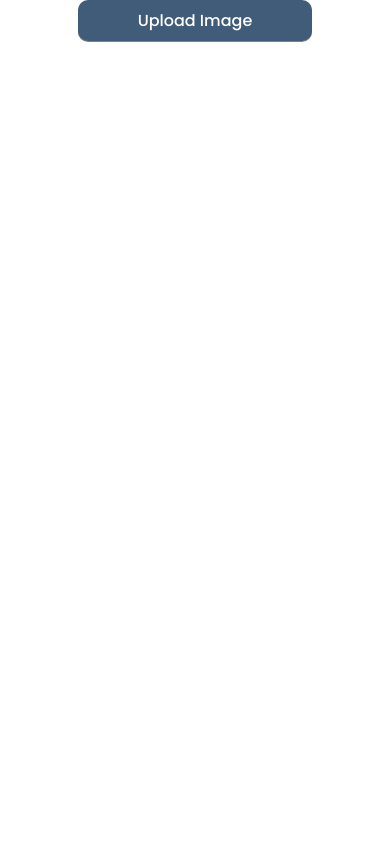
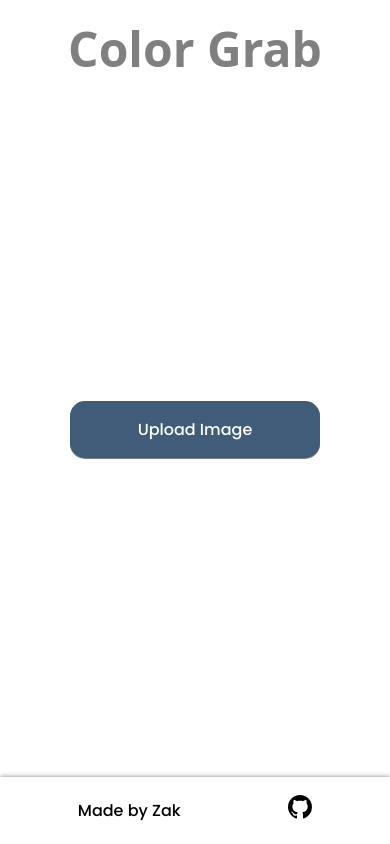
Before and after one commit to zeeshan-ahmad-khan/color-grab, a React (Vite) app: page / in a window 390 px wide. Built offline with nearby package versions, Linux system fonts and the light colour scheme.

Commit message:
updated ui

```diff
--- a/package.json
+++ b/package.json
@@ -10,7 +10,8 @@
   },
   "dependencies": {
     "react": "^18.2.0",
-    "react-dom": "^18.2.0"
+    "react-dom": "^18.2.0",
+    "react-icons": "^4.10.1"
   },
   "devDependencies": {
     "@types/react": "^18.0.26",
--- a/src/App.css
+++ b/src/App.css
@@ -1,96 +1,4 @@
-.grab {
-  max-width: 750px;
-  width: 70%;
-  height: 100%;
-  margin: 0 auto;
+a {
+  color: initial;
+  text-decoration: none;
 }
-
-.container {
-  display: flex;
-  align-items: center;
-  justify-content: center;
-}
-
-.input-group {
-  position: relative;
-  display: flex;
-  align-items: center;
-  justify-content: center;
-  width: 100%;
-}
-
-.input-group button {
-  all: unset;
-  width: 80%;
-  height: 100%;
-  border-radius: 10px;
-  padding: 0.5rem;
-  text-align: center;
-  background-color: #415c78;
-  color: white;
-  cursor: pointer;
-  box-shadow: 0px 1px gray;
-}
-
-#upload {
-  position: absolute;
-  top: 0;
-  width: 100%;
-  height: 100%;
-  opacity: 0;
-  border: 1px solid black;
-}
-
-#image-canvas {
-  max-width: 450px;
-  max-height: 450px;
-  display: none;
-}
-
-#output {
-  display: flex;
-  align-items: center;
-  justify-content: center;
-  flex-wrap: wrap;
-  gap: 0.5rem;
-}
-
-.outer {
-  width: 100%;
-  display: flex;
-  flex-direction: column;
-  align-items: center;
-  justify-content: center;
-  row-gap: 1rem;
-}
-
-.display-image {
-  max-width: 80%;
-  min-height: 240px;
-  border-radius: 10px;
-  box-shadow: 0px 0px 10px black;
-}
-
-.wrapper {
-  width: 70px;
-  display: flex;
-  flex-direction: column;
-  align-items: center;
-  justify-content: center;
-  gap: 0.5rem;
-  overflow: hidden;
-  cursor: pointer;
-}
-
-.color {
-  width: 50px;
-  aspect-ratio: 1;
-  border-radius: 50%;
-  box-shadow: 0 3px rgba(0, 0, 0, 0.7);
-}
-
-.hex {
-  font-size: 0.7rem;
-  padding: 0.3rem;
-  border-radius: 5px;
-}
--- a/src/App.tsx
+++ b/src/App.tsx
@@ -1,8 +1,16 @@
 import "./App.css";
-import ColorGrab from "./components/ColorGrab";
+import ColorGrab from "./components/ColorGrab/ColorGrab";
+import Footer from "./components/Footer/Footer";
+import Header from "./components/Header/Header";
 
 function App() {
-  return <ColorGrab />;
+  return (
+    <div id="App">
+      <Header />
+      <ColorGrab />
+      <Footer />
+    </div>
+  );
 }
 
 export default App;
--- a/src/components/ColorGrab.tsx
+++ b/src/components/ColorGrab/ColorGrab.tsx
@@ -1,8 +1,10 @@
+import "./colorgrab.css";
 import { useEffect, useRef, useState } from "react";
-import { getRgbValuesArray, rgbToHex } from "../utils/converter";
-import { clusterType } from "../types/utilTypes";
-import { kmeans } from "../algorithms/kmeans";
-import { compressImage } from "../algorithms/compress";
+import { getRgbValuesArray, rgbToHex } from "../../utils/converter";
+import { clusterType } from "../../types/utilTypes";
+import { kmeans } from "../../algorithms/kmeans";
+import { compressImage } from "../../algorithms/compress";
+import Loader from "../Loader/Loader";
 
 function ColorGrab() {
   const [colors, setColors] = useState<string[]>([]);
@@ -55,8 +57,10 @@ function ColorGrab() {
 
   return (
     <div className="grab">
-      {isLoading && <h1>LOADING...</h1>}
       <div className="container">
+        {isLoading ? (
+          <Loader />
+        ) : (
           <div className="outer">
             <div className="input-group">
               <button>Upload Image</button>
@@ -75,19 +79,27 @@ function ColorGrab() {
                     key={i}
                     onClick={() => {
                       navigator.clipboard.writeText(clr);
-                    alert("Color Copied!");
+                      alert(`${clr.toUpperCase()} Color Copied!`);
                     }}
                   >
-                  <div className="color" style={{ backgroundColor: clr }}></div>
+                    <div
+                      className="color"
+                      style={{ backgroundColor: clr }}
+                    ></div>
                     <span className="hex">{clr.toUpperCase()}</span>
                   </div>
                 );
               })}
             </div>
             {imgUrl !== "" && !isLoading && (
-            <img src={imgUrl} alt="uploaded image" className="display-image" />
+              <img
+                src={imgUrl}
+                alt="uploaded image"
+                className="display-image"
+              />
             )}
           </div>
+        )}
         <canvas id="image-canvas" ref={canvasRef}></canvas>
       </div>
     </div>
--- /dev/null
+++ b/src/components/ColorGrab/colorgrab.css
@@ -0,0 +1,103 @@
+.grab {
+  max-width: 900px;
+  width: 70%;
+  height: 100%;
+  margin: 1rem auto;
+}
+
+.container {
+  min-height: 30%;
+  display: flex;
+  align-items: center;
+  justify-content: center;
+}
+
+.input-group {
+  position: relative;
+  display: flex;
+  align-items: center;
+  justify-content: center;
+  width: 100%;
+}
+
+.input-group button {
+  all: unset;
+  width: 80%;
+  font-size: 1.5rem;
+  border-radius: 15px;
+  padding: 1rem;
+  text-align: center;
+  background-color: #415c78;
+  color: white;
+  cursor: pointer;
+  box-shadow: 0px 1px gray;
+}
+
+#upload {
+  position: absolute;
+  top: 0;
+  width: 100%;
+  height: 100%;
+  opacity: 0;
+  border: 1px solid black;
+}
+
+#image-canvas {
+  max-width: 450px;
+  max-height: 450px;
+  display: none;
+}
+
+#output {
+  display: flex;
+  align-items: center;
+  justify-content: center;
+  flex-wrap: wrap;
+  gap: 0.5rem;
+}
+
+.outer {
+  width: 100%;
+  display: flex;
+  flex-direction: column;
+  align-items: center;
+  justify-content: center;
+  row-gap: 1rem;
+}
+
+.display-image {
+  max-width: 90%;
+  min-height: 240px;
+  border-radius: 10px;
+  box-shadow: 0px 0px 10px black;
+}
+
+.wrapper {
+  width: 70px;
+  display: flex;
+  flex-direction: column;
+  align-items: center;
+  justify-content: center;
+  gap: 0.5rem;
+  overflow: hidden;
+  cursor: pointer;
+}
+
+.color {
+  width: 50px;
+  aspect-ratio: 1;
+  border-radius: 50%;
+  box-shadow: 0 3px rgba(0, 0, 0, 0.7);
+}
+
+.hex {
+  font-size: 0.7rem;
+  padding: 0.3rem;
+  border-radius: 5px;
+}
+
+@media screen and (max-width: 480px) {
+  .input-group button {
+    font-size: 1rem;
+  }
+}
--- /dev/null
+++ b/src/components/Footer/Footer.tsx
@@ -0,0 +1,15 @@
+import "./footer.css";
+import { BsGithub } from "react-icons/bs";
+
+export default function Footer() {
+  return (
+    <div className="footer-container">
+      <span>Made by Zak</span>
+      <div className="social">
+        <a href="https://github.com/zeeshan-ahmad-khan/color-grab">
+          <BsGithub />
+        </a>
+      </div>
+    </div>
+  );
+}
--- /dev/null
+++ b/src/components/Footer/footer.css
@@ -0,0 +1,37 @@
+.footer-container {
+  position: fixed;
+  top: 30%;
+  left: 0;
+  display: flex;
+  flex-direction: column;
+  align-items: center;
+  justify-content: space-around;
+  padding: 1rem 2rem;
+  box-shadow: 0 0 5px gray;
+  border-radius: 0 10px 10px 0;
+  gap: 1rem;
+}
+
+.footer-container span {
+  writing-mode: vertical-rl;
+  text-orientation: upright;
+  white-space: nowrap;
+}
+
+.social {
+  font-size: 1.5rem;
+}
+
+@media screen and (max-width: 480px) {
+  .footer-container {
+    position: relative;
+    flex-direction: row;
+    border-radius: 0;
+  }
+
+  .footer-container span {
+    writing-mode: horizontal-tb;
+    text-orientation: upright;
+    white-space: nowrap;
+  }
+}
--- /dev/null
+++ b/src/components/Header/Header.tsx
@@ -0,0 +1,11 @@
+import "./header.css";
+
+export default function Header() {
+  return (
+    <div className="header-container">
+      <a href="https://github.com/zeeshan-ahmad-khan/color-grab">
+        <h1>Color Grab</h1>
+      </a>
+    </div>
+  );
+}
--- /dev/null
+++ b/src/components/Header/header.css
@@ -0,0 +1,20 @@
+.header-container {
+  font-family: system-ui, -apple-system, BlinkMacSystemFont, "Segoe UI", Roboto,
+    Oxygen, Ubuntu, Cantarell, "Open Sans", "Helvetica Neue", sans-serif;
+  display: flex;
+  align-items: center;
+  justify-content: center;
+  padding: 1rem;
+}
+
+.header-container h1 {
+  color: gray;
+  font-size: 5rem;
+  text-align: center;
+}
+
+@media screen and (max-width: 480px) {
+  .header-container h1 {
+    font-size: 3rem;
+  }
+}
--- /dev/null
+++ b/src/components/Loader/Loader.tsx
@@ -0,0 +1,10 @@
+import "./loader.css";
+
+export default function Loader() {
+  return (
+    <div className="loader-container">
+      <div className="loader"></div>
+      <h1>Analysing Image...</h1>
+    </div>
+  );
+}
--- /dev/null
+++ b/src/components/Loader/loader.css
@@ -0,0 +1,46 @@
+.loader-container {
+  width: 100%;
+  height: 300px;
+  display: flex;
+  flex-direction: column;
+  align-items: center;
+  justify-content: center;
+}
+
+.loader-container h1 {
+  color: gray;
+}
+
+.loader {
+  position: relative;
+  width: 200px;
+  height: 200px;
+  border-radius: 10rem;
+  border: 3px solid white;
+  background: linear-gradient(gray, white);
+  box-shadow: 0px 0px 100px -50px black;
+  animation: animate 1s linear infinite;
+}
+
+.loader::before {
+  position: absolute;
+  content: "";
+  background: #fff;
+  left: 50%;
+  top: 50%;
+  transform: translate(-50%, -50%);
+  width: 80%;
+  height: 80%;
+  border-radius: 10rem;
+  border: 3px solid white;
+  box-shadow: inset 0px 0px 100px -70px #111;
+}
+
+@keyframes animate {
+  from {
+    transform: rotate(0deg);
+  }
+  to {
+    transform: rotate(360deg);
+  }
+}
--- a/src/index.css
+++ b/src/index.css
@@ -12,10 +12,11 @@
   box-sizing: border-box;
 }
 
-#app {
-  width: 70%;
-  height: 100vh;
+#App {
+  min-width: 70%;
+  min-height: 100vh;
   margin: 0 auto;
   display: flex;
   flex-direction: column;
+  justify-content: space-between;
 }
```
Also changed, not shown: 1 other file (tests, documents, lock files or other folders). Lines whose indentation alone changed are shown as unchanged.
